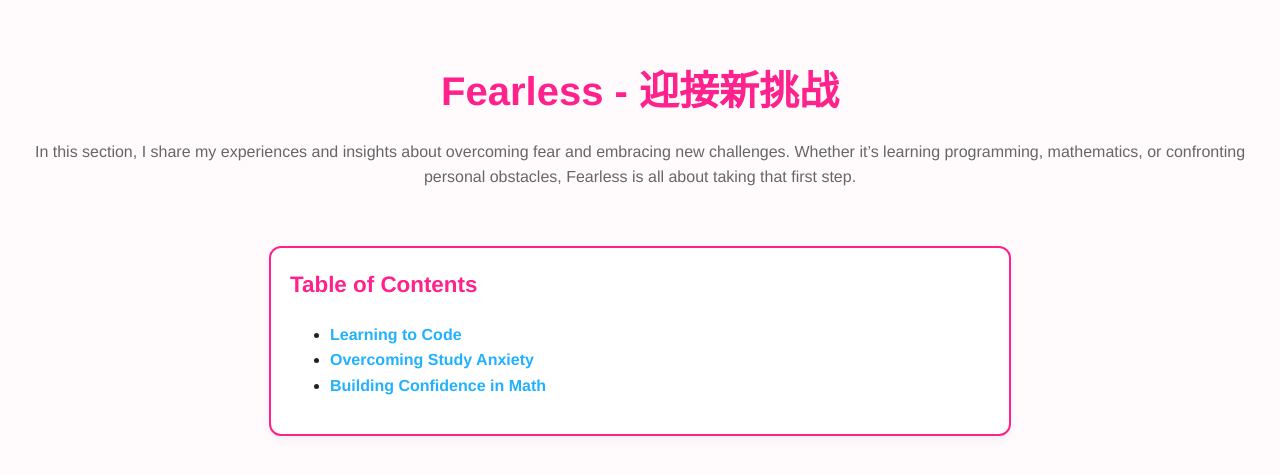
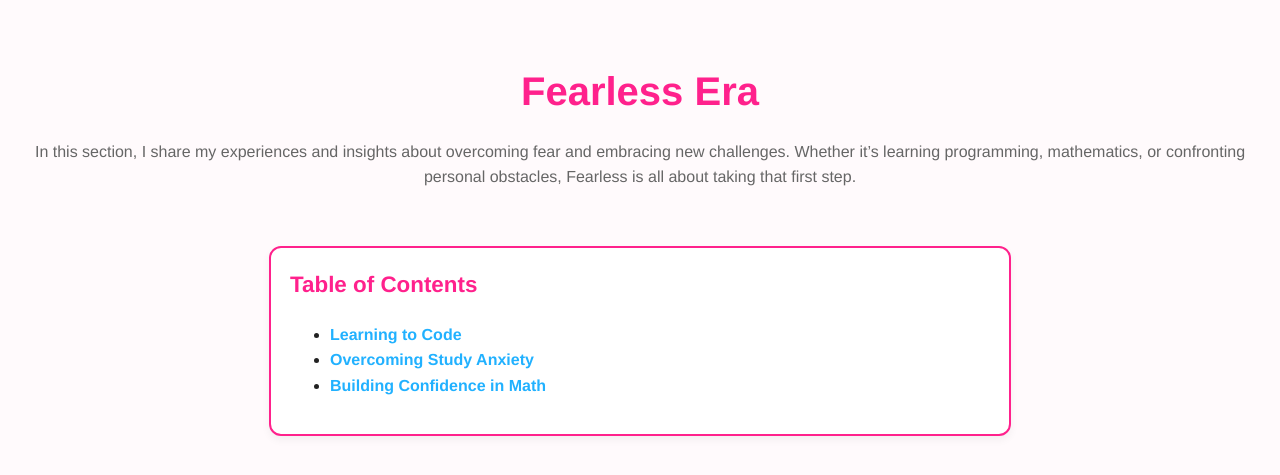
Before and after one commit to HowToWithSonny/HowToWithSonny.github.io, a Jekyll site: the page how-to-fearless/index.html, which Jekyll copies as it is, in a window 1280 px wide. Shown: the top 475 px of the page. Built offline with Jekyll 4.4.1, drawn with Linux system fonts in a browser that asks for light colours.

Commit message:
Update index.html

```diff
--- a/how-to-fearless/index.html
+++ b/how-to-fearless/index.html
@@ -8,7 +8,7 @@
 </head>
 <body>
   <header>
-    <h1>Fearless - 迎接新挑战</h1>
+    <h1>Fearless Era</h1>
     <p>In this section, I share my experiences and insights about overcoming fear and embracing new challenges. Whether it’s learning programming, mathematics, or confronting personal obstacles, Fearless is all about taking that first step.</p>
   </header>
 
```
